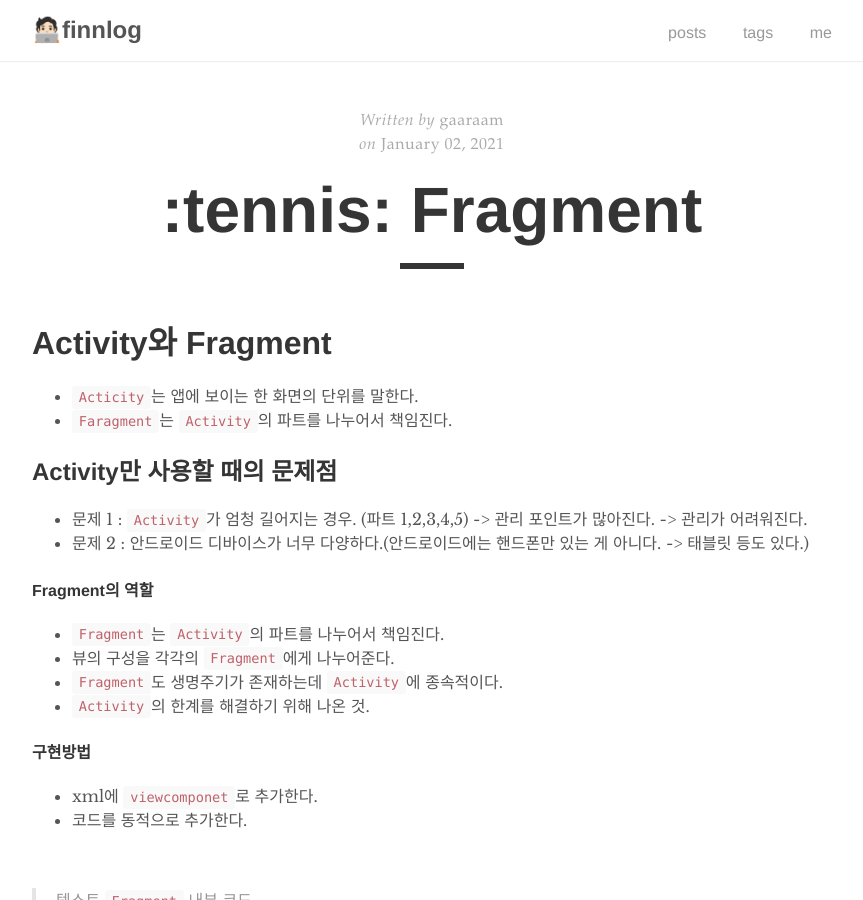
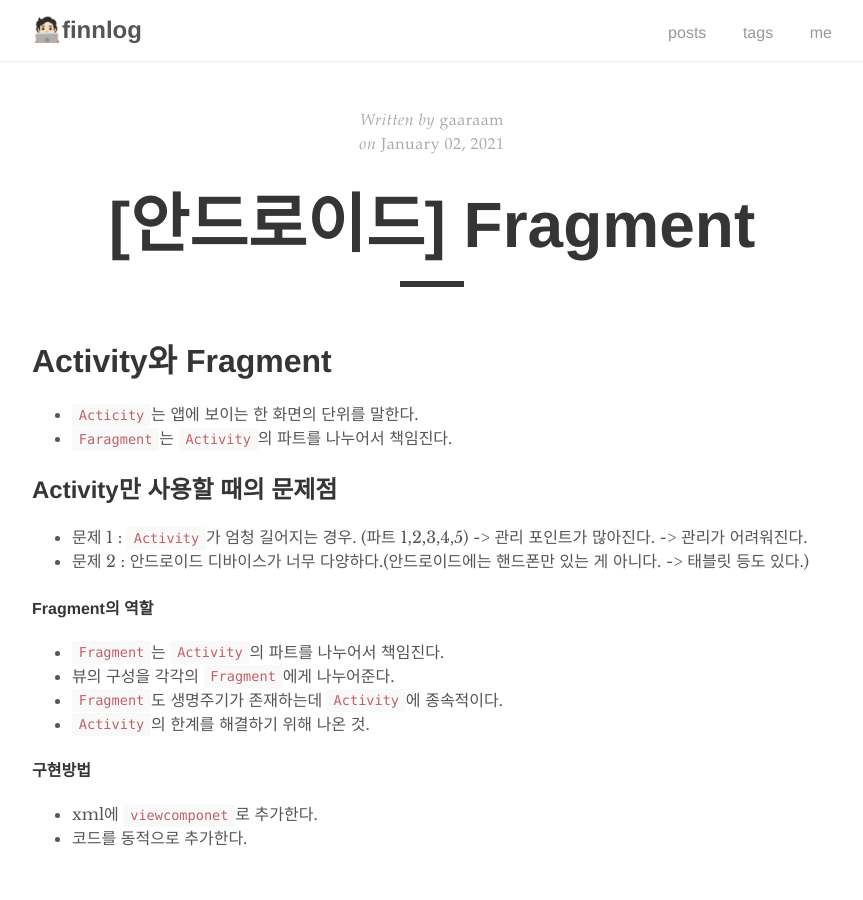
Before and after one commit to Leegaramm/Leegaramm-github.io, a Jekyll site: the page built from _posts/2021-01-02-Fragment.md, in a window 1280 px wide and 900 px high. Shown: the whole window, without its empty margins (208-1071 px from the left). Built offline with Jekyll 4.4.1, drawn with Linux system fonts in a browser that asks for light colours.

Commit message:
Update 2021-01-02-Fragment.md

```diff
--- a/_posts/2021-01-02-Fragment.md
+++ b/_posts/2021-01-02-Fragment.md
@@ -1,6 +1,6 @@
 ---
 layout: post
-title: ":tennis: Fragment"
+title: "[안드로이드] Fragment"
 author: "gaaraam"
 tags: Android
 ---
```
